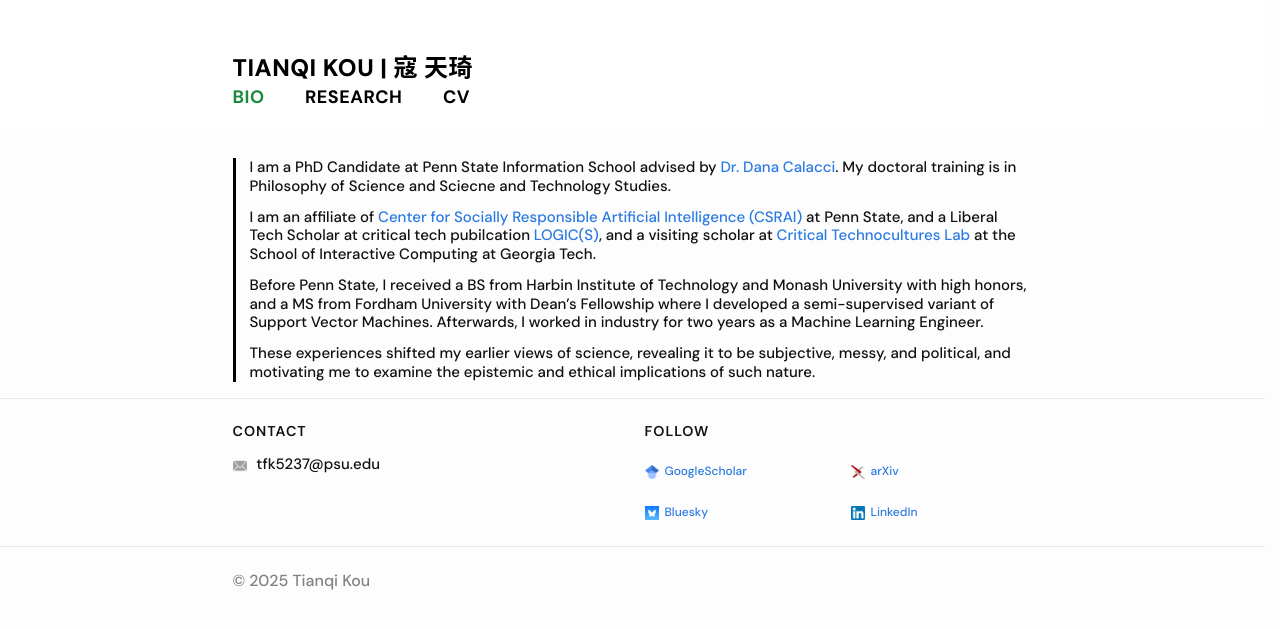
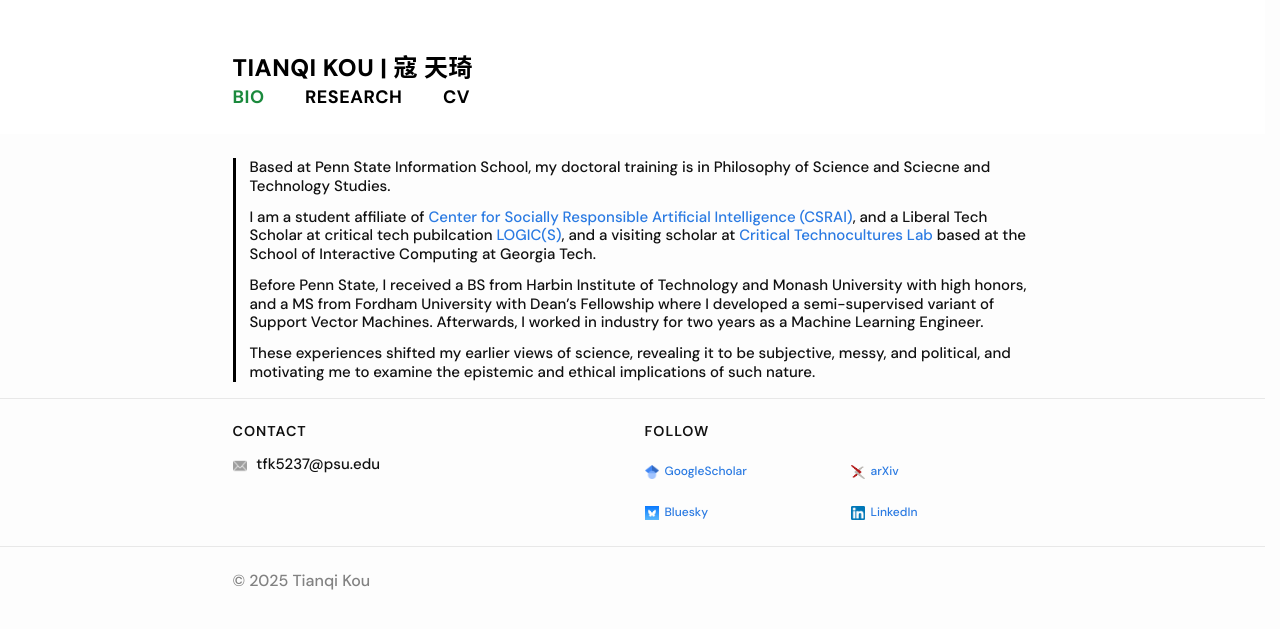
Before and after one commit to koutianqi/koutianqi.github.io, a Jekyll site: the page built from pages/bio.markdown, in a window 1280 px wide. Shown: the top 629 px of the page. Built offline with Jekyll 4.4.1, drawn with Linux system fonts in a browser that asks for light colours.

Commit message:
Update bio.markdown

```diff
--- a/pages/bio.markdown
+++ b/pages/bio.markdown
@@ -5,9 +5,9 @@
 
 <div class="bio-page pubs" markdown="1">
 <div markdown="1">
-I am a PhD Candidate at Penn State Information School advised by [Dr. Dana Calacci](https://www.dcalacci.net). My doctoral training is in Philosophy of Science and Sciecne and Technology Studies.
+Based at Penn State Information School, my doctoral training is in Philosophy of Science and Sciecne and Technology Studies.
 
-  I am an affiliate of [Center for Socially Responsible Artificial Intelligence (CSRAI)](https://csrai.psu.edu) at Penn State, and a Liberal Tech Scholar at critical tech pubilcation [LOGIC(S)](https://logicmag.io), and a visiting scholar at [Critical Technocultures Lab](https://www.crit-technocultures.com) at the School of Interactive Computing at Georgia Tech.
+  I am a student affiliate of [Center for Socially Responsible Artificial Intelligence (CSRAI)](https://csrai.psu.edu), and a Liberal Tech Scholar at critical tech pubilcation [LOGIC(S)](https://logicmag.io), and a visiting scholar at [Critical Technocultures Lab](https://www.crit-technocultures.com) based at the School of Interactive Computing at Georgia Tech.
 
   Before Penn State, I received a BS from Harbin Institute of Technology and Monash University with high honors, and a MS from Fordham University with Dean's Fellowship where I developed a semi-supervised variant of Support Vector Machines. Afterwards, I worked in industry for two years as a Machine Learning Engineer.
 
```
